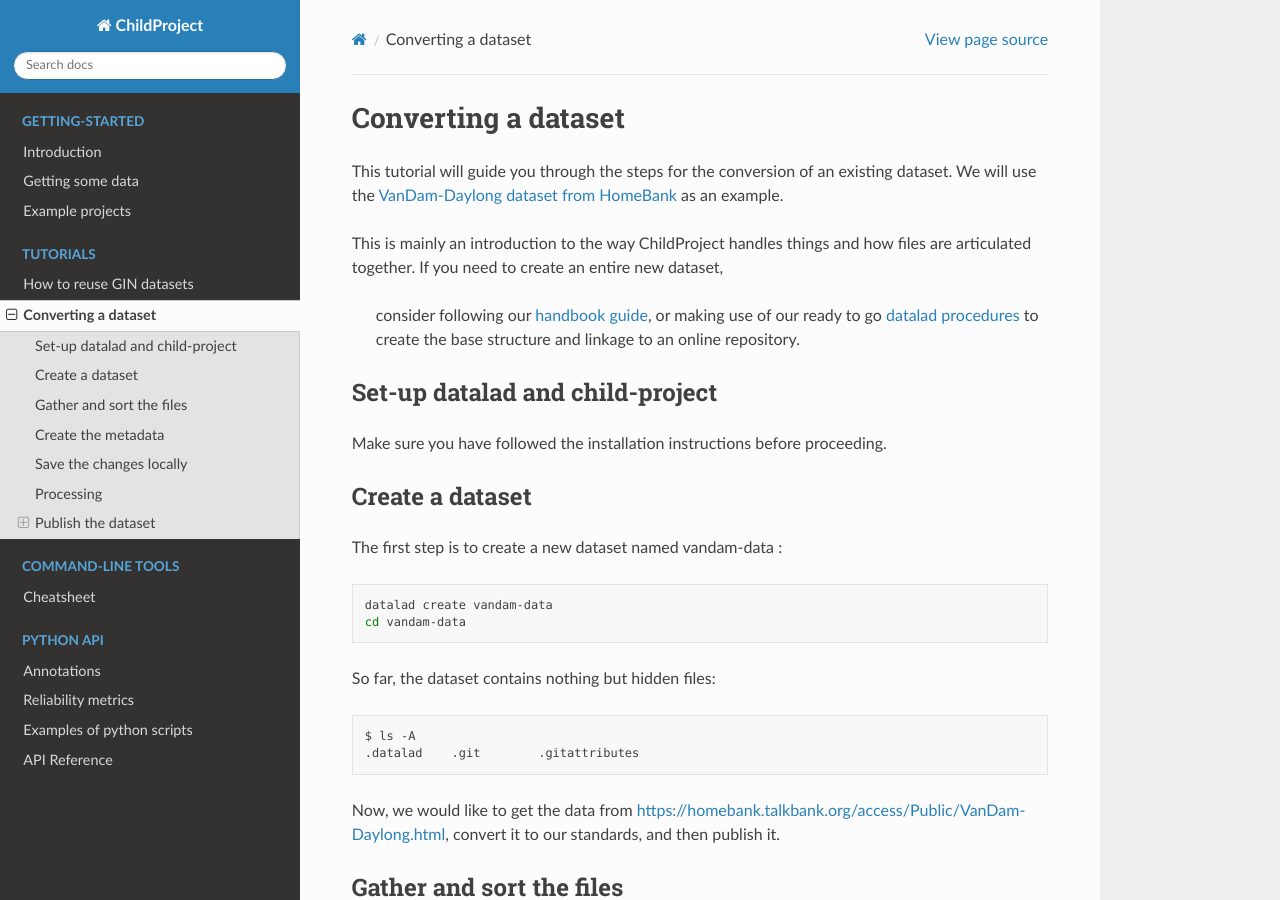
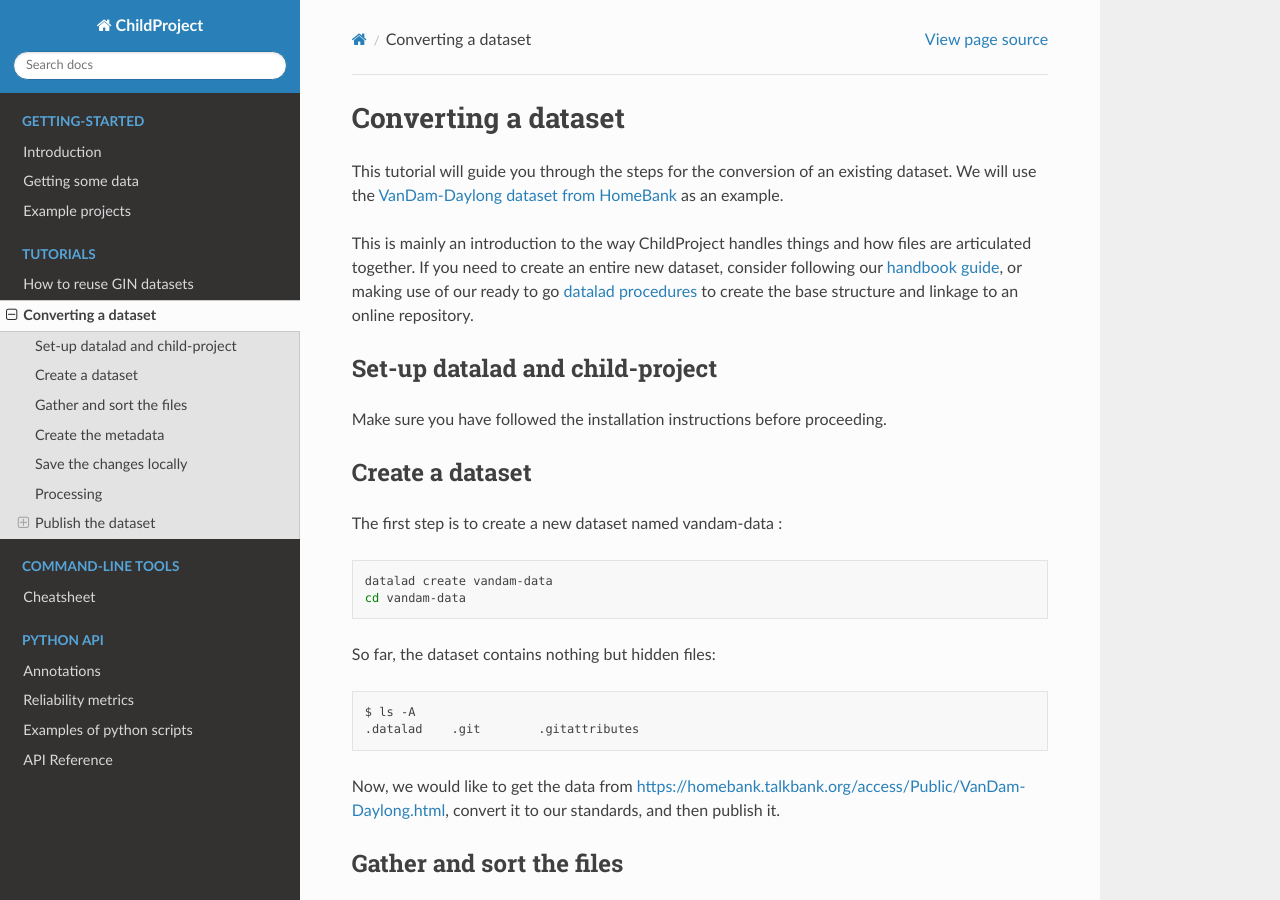
Before and after one commit to LAAC-LSCP/ChildProject, a Sphinx documentation site: the page built from docs/source/vandam.rst, in a window 1280 px wide and 900 px high. Built offline with Sphinx 7.4.7 and the Read the Docs theme 2.0.0, drawn with Linux system fonts in a browser that asks for light colours; pages that are not in the unit, such as notebooks, are missing from menus.

Commit message:
amend doc

```diff
--- a/docs/source/format.rst
+++ b/docs/source/format.rst
@@ -23,9 +23,9 @@ can be found `here <https://gin.g-node.org/LAAC-LSCP/vandam-data>`__.
 
 A set of procedures exists for new datasets, handling the creation of the
 base structure and folders as well as linkage to an online repository.
-These procedures are used with `datalad <https://www.datalad.org/>__` and
- can be accessed `here <https://github.com/LAAC-LSCP/datalad-procedures>__`.
- To create a new entire dataset, consider following our `guide in our lab handbook <https://laac-lscp.github.io/docs/create-a-new-dataset.html>`__.
+These procedures are used with `datalad <https://www.datalad.org/>`__ and
+can be accessed `here <https://github.com/LAAC-LSCP/datalad-procedures>`__.
+To create a new entire dataset, consider following our `guide in our lab handbook <https://laac-lscp.github.io/docs/create-a-new-dataset.html>`__.
 
 Dataset tree
 ------------
--- a/docs/source/vandam.rst
+++ b/docs/source/vandam.rst
@@ -8,9 +8,9 @@ as an example.
 
 This is mainly an introduction to the way ChildProject handles things and how
 files are articulated together. If you need to create an entire new dataset,
- consider following our `handbook guide <https://laac-lscp.github.io/docs/create-a-new-dataset.html>`__,
- or making use of our ready to go `datalad procedures <https://github.com/LAAC-LSCP/datalad-procedures>`__
- to create the base structure and linkage to an online repository.
+consider following our `handbook guide <https://laac-lscp.github.io/docs/create-a-new-dataset.html>`__,
+or making use of our ready to go `datalad procedures <https://github.com/LAAC-LSCP/datalad-procedures>`__
+to create the base structure and linkage to an online repository.
 
 Set-up datalad and child-project
 --------------------------------
```
